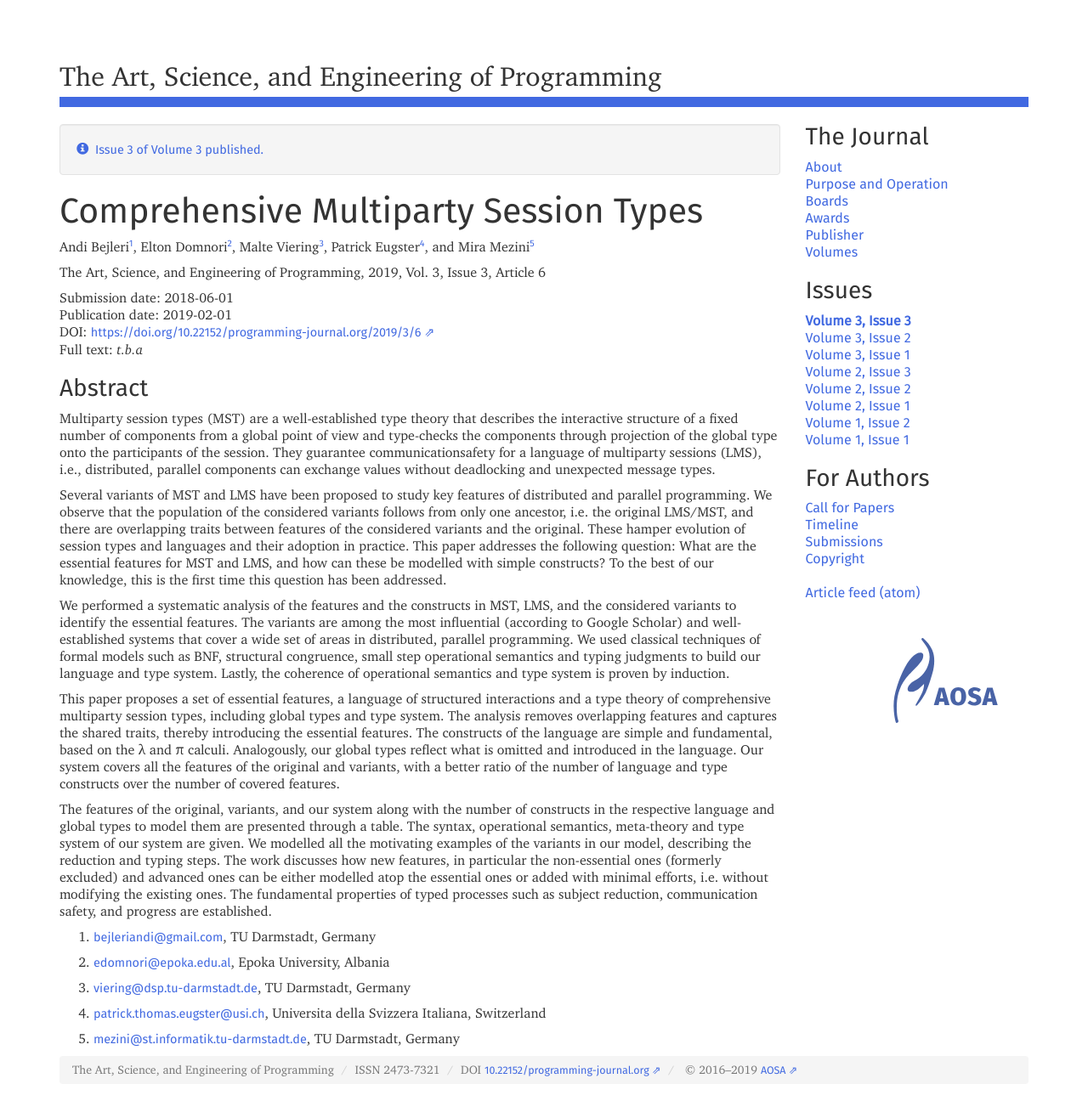
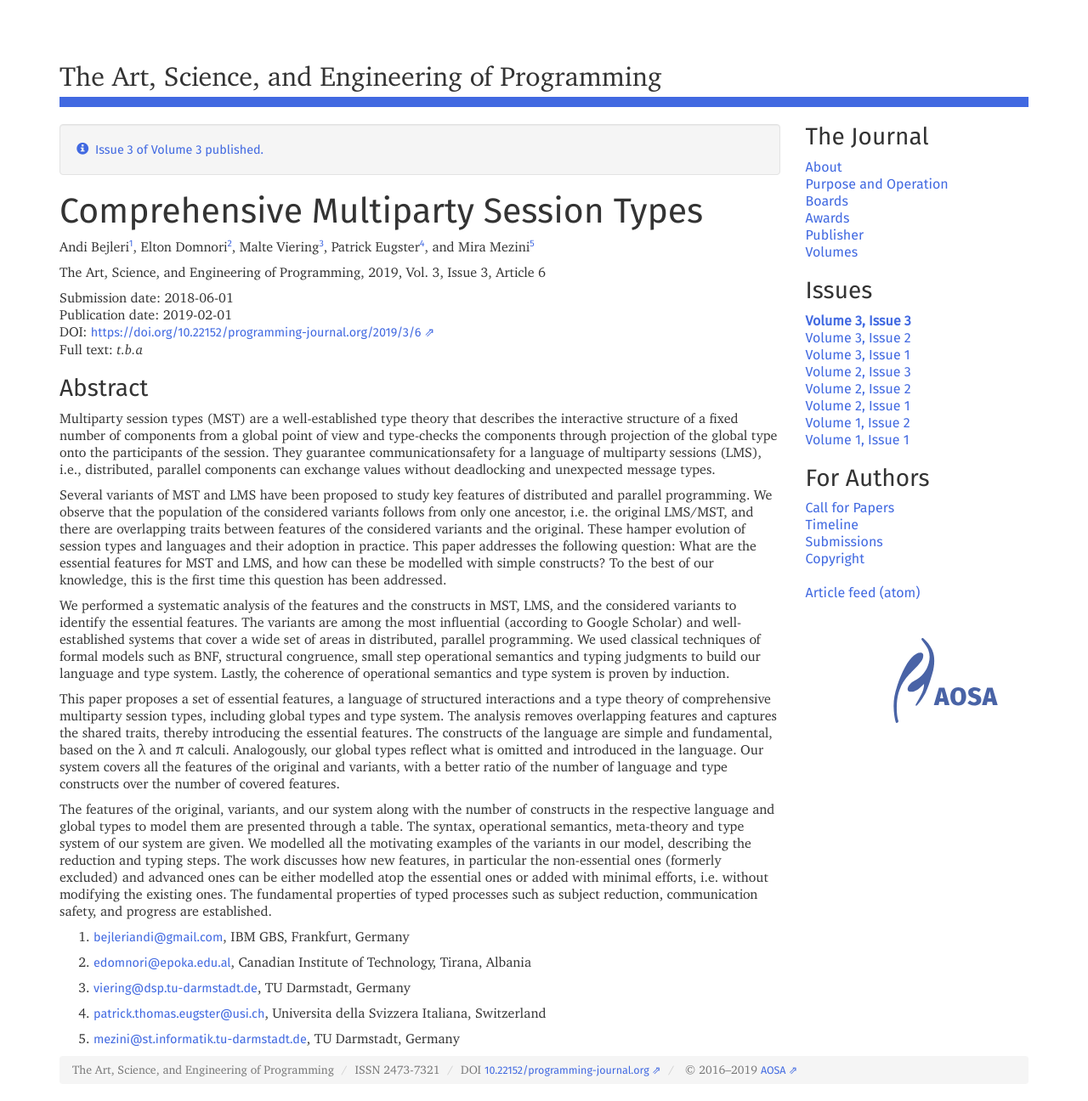
Before and after one commit to programming-journal/programming-journal.github.io, a Jekyll site: the page built from 2019/3/6/index.markdown, in a window 1280 px wide. Shown: the whole page at 85% size. Built offline with Jekyll 4.4.1, drawn with Linux system fonts in a browser that asks for light colours; nearby versions of some CDN libraries.

Commit message:
metadata fixes

```diff
--- a/2019/3/6/index.markdown
+++ b/2019/3/6/index.markdown
@@ -10,10 +10,10 @@ id: "urn:doi:10.22152%2Fprogramming-journal.org%2F2019%2F3%2F6"
 date: "2019-02-01"
 authors:
   - name: "Bejleri, Andi"
-    affiliation: "TU Darmstadt, Germany"
+    affiliation: "IBM GBS, Frankfurt, Germany"
 
   - name: "Domnori, Elton"
-    affiliation: "Epoka University, Albania"
+    affiliation: "Canadian Institute of Technology, Tirana, Albania"
 
   - name: "Viering, Malte"
     affiliation: "TU Darmstadt, Germany"
@@ -106,8 +106,8 @@ or added with minimal efforts, i.e. without modifying the existing ones. The fun
 processes such as subject reduction, communication safety, and progress are established.
 
 
-[^1]: <mailto:bejleriandi@gmail.com>, TU Darmstadt, Germany
-[^2]: <mailto:edomnori@epoka.edu.al>, Epoka University, Albania
+[^1]: <mailto:bejleriandi@gmail.com>, IBM GBS, Frankfurt, Germany
+[^2]: <mailto:edomnori@epoka.edu.al>, Canadian Institute of Technology, Tirana, Albania
 [^3]: <mailto:viering@dsp.tu-darmstadt.de>, TU Darmstadt, Germany
 [^4]: <mailto:patrick.thomas.eugster@usi.ch>, Universita della Svizzera Italiana, Switzerland
 [^5]: <mailto:mezini@st.informatik.tu-darmstadt.de>, TU Darmstadt, Germany
--- a/2019/3/9/index.markdown
+++ b/2019/3/9/index.markdown
@@ -1,5 +1,6 @@
 ---
-title: "Babylonian-style Programming: Design and Implementation of an Integration of Live Examples into General-purpose Source Code"
+title: "Babylonian-style Programming"
+lead: "Design and Implementation of an Integration of Live Examples Into General-purpose Source Code"
 numpages: "39"
 type: "article"
 doi: "10.22152/programming-journal.org/2019/3/9"
```
